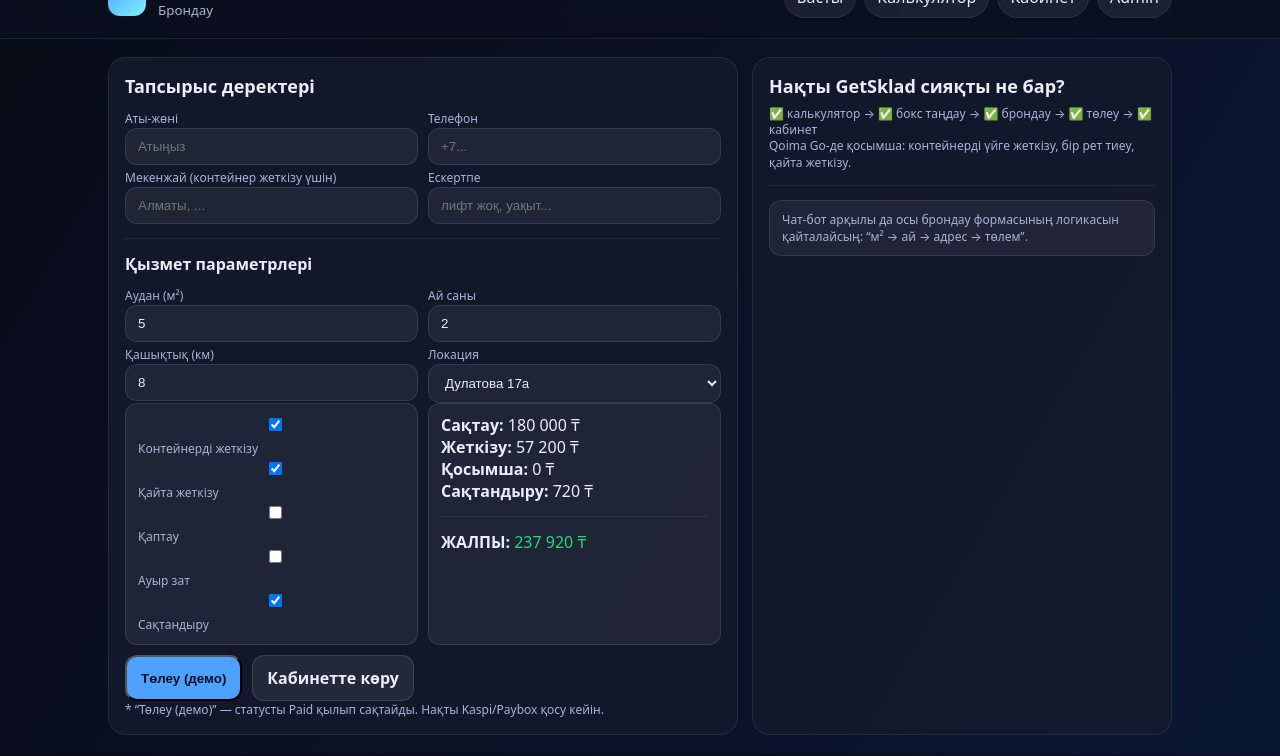
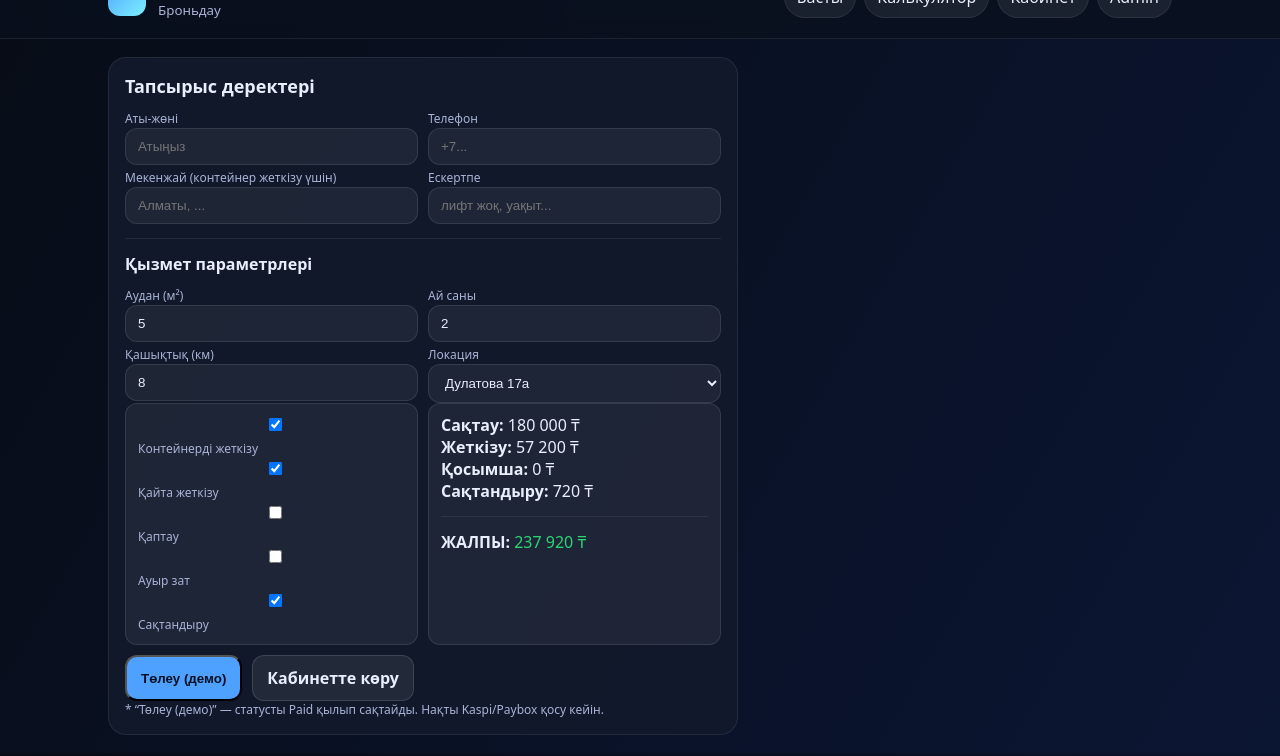
Before and after one commit to iouiouuoity-maker/qoimago, a plain HTML site: page book.html in a window 1280 px wide. Shown: the part 44-800 px from the top of the page. Drawn offline with Linux system fonts and the light colour scheme.

Commit message:
Update book.html

```diff
--- a/book.html
+++ b/book.html
@@ -1,10 +1,10 @@
 <!doctype html><html lang="kk"><head>
 <meta charset="utf-8"/><meta name="viewport" content="width=device-width,initial-scale=1"/>
-<title>Брондау • Qoima Go</title>
+<title>Броньдау • Qoima Go</title>
 <link rel="stylesheet" href="assets/style.css"/>
 </head><body>
 <header class="nav"><div class="container nav-inner">
-  <div class="brand"><div class="logo"></div><div><h1>Qoima Go</h1><small>Брондау</small></div></div>
+  <div class="brand"><div class="logo"></div><div><h1>Qoima Go</h1><small>Броньдау</small></div></div>
   <nav class="menu">
     <a class="pill" href="index.html">Басты</a><a class="pill" href="calculator.html">Калькулятор</a>
     <a class="pill" href="cabinet.html">Кабинет</a><a class="pill" href="admin.html">Admin</a>
@@ -52,20 +52,7 @@
       <div class="mini">* “Төлеу (демо)” — статусты Paid қылып сақтайды. Нақты Kaspi/Paybox қосу кейін.</div>
     </div>
 
-    <div class="card">
-      <h2>Нақты GetSklad сияқты не бар?</h2>
-      <p class="mini">
-        ✅ калькулятор → ✅ бокс таңдау → ✅ брондау → ✅ төлеу → ✅ кабинет<br/>
-        Qoima Go-де қосымша: контейнерді үйге жеткізу, бір рет тиеу, қайта жеткізу.
-      </p>
-      <div class="hr"></div>
-      <div class="notice mini">
-        Чат-бот арқылы да осы брондау формасының логикасын қайталайсың:
-        “м² → ай → адрес → төлем”.
-      </div>
-    </div>
-  </div>
-</main>
+
 
 <script src="assets/data.js"></script>
 <script src="assets/app.js"></script>
```
